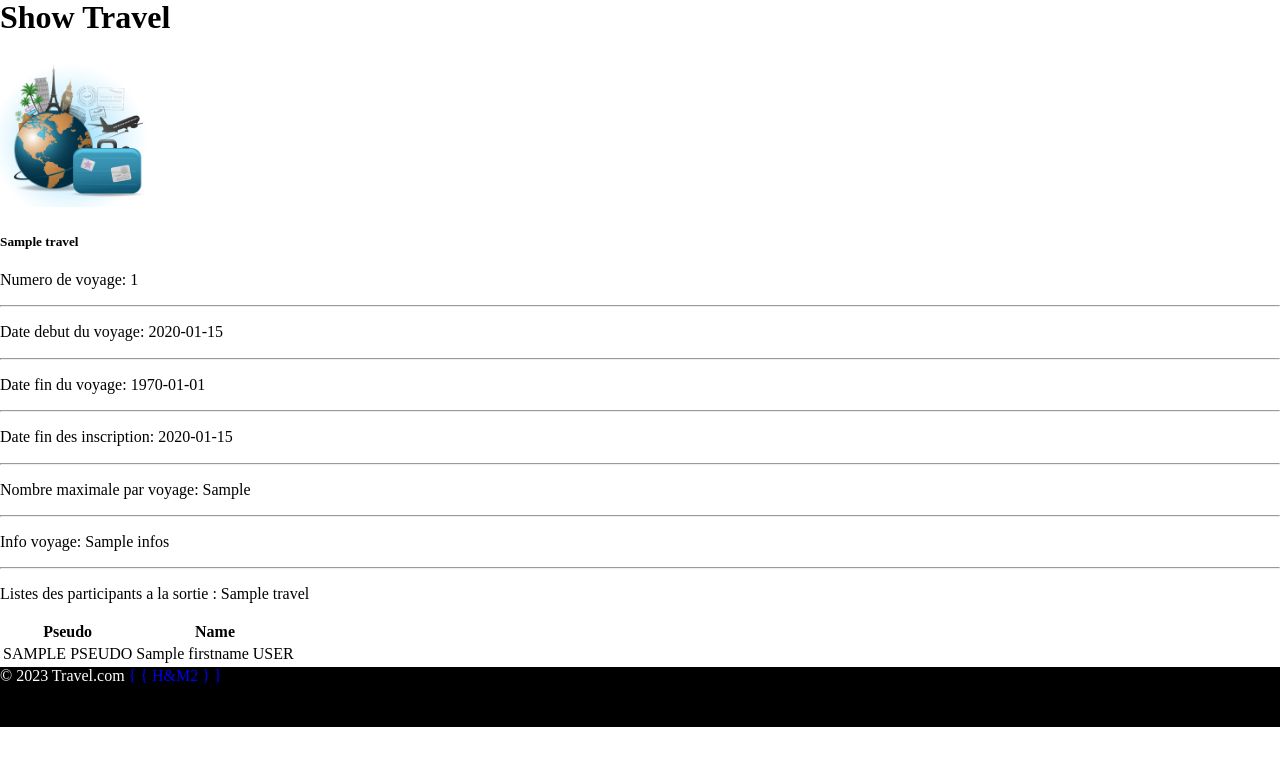
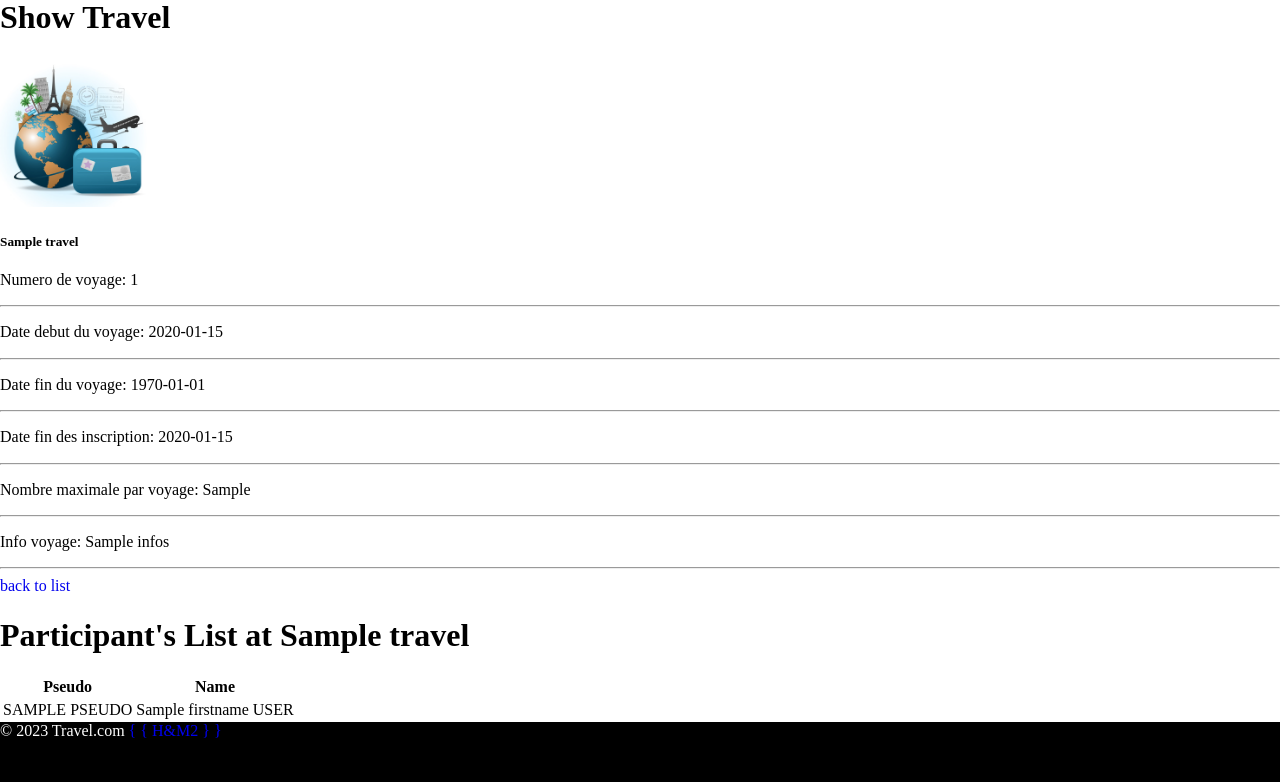
Before and after one commit to Mfail4562/ProjetSortir, a Symfony app: template templates/travel/show.html.twig in a window 1280 px wide. Shown: the part 150-932 px from the top of the page. Before the commit the page ends 877 px from the top, so only its background shows below. Run offline with Twig, Linux system fonts and the light colour scheme; the template is opened without the code that fills it: most values are stand-ins (such as "Sample title", 1, 10 or a date in 2020); some libraries are stand-ins or nearby versions.

Commit message:
commit css

```diff
--- a/templates/travel/show.html.twig
+++ b/templates/travel/show.html.twig
@@ -29,22 +29,26 @@
                     <p class="text-muted mb-1">Info voyage: {{ travel.infos }}</p>
                     <hr/>
 
+                    <div class="mb-1">
+                        <a class="btn btn-secondary m-2 my-sm-0" class="text-muted mb-1"
+                           href="{{ path('app_travel_index') }}">back to list</a>
+                    </div>
+
 
                 </div>
             </div>
         </div>
     </section>
-    <section class="container-fluid ">
-        <div>
-            <p> Listes des participants a la sortie : {{ travel.name }}</p>
-        </div>
+
+    <section>
+        <div class="container py-5">
+            <h1 class="text-center">Participant's List at {{ travel.name }}</h1>
+            <div class="row">
                 <table class="table  ">
-
                     <thead>
                     <tr class="table-secondary">
                         <th>Pseudo</th>
                         <th>Name</th>
-
                     </tr>
                     </thead>
                     <tbody>
@@ -56,5 +60,7 @@
                     {% endfor %}
                     </tbody>
                 </table>
+            </div>
+        </div>
     </section>
 {% endblock %}
```
Lines whose indentation alone changed are shown as unchanged.
